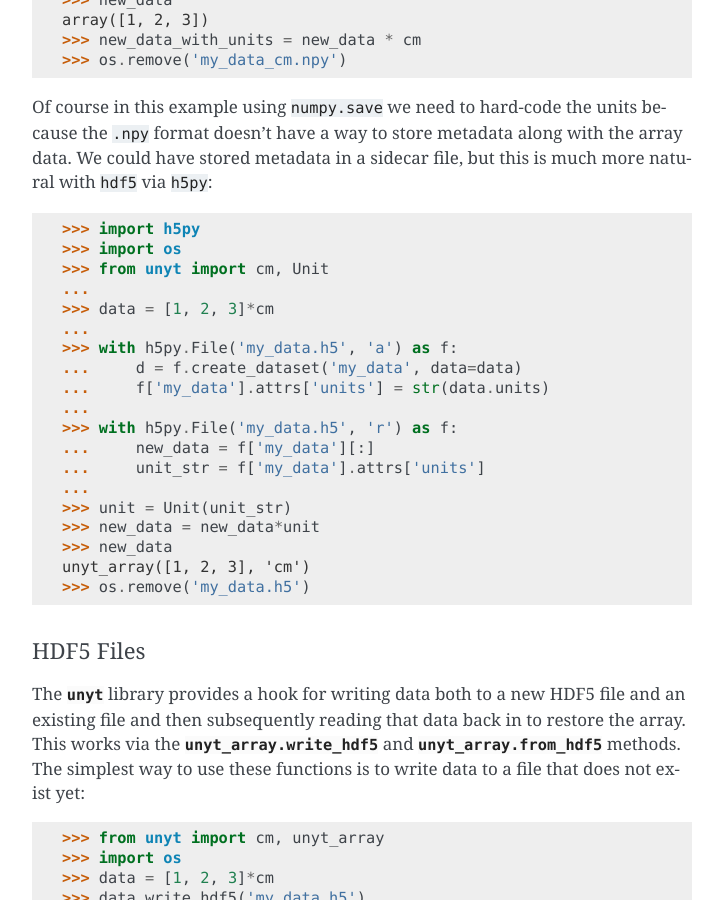
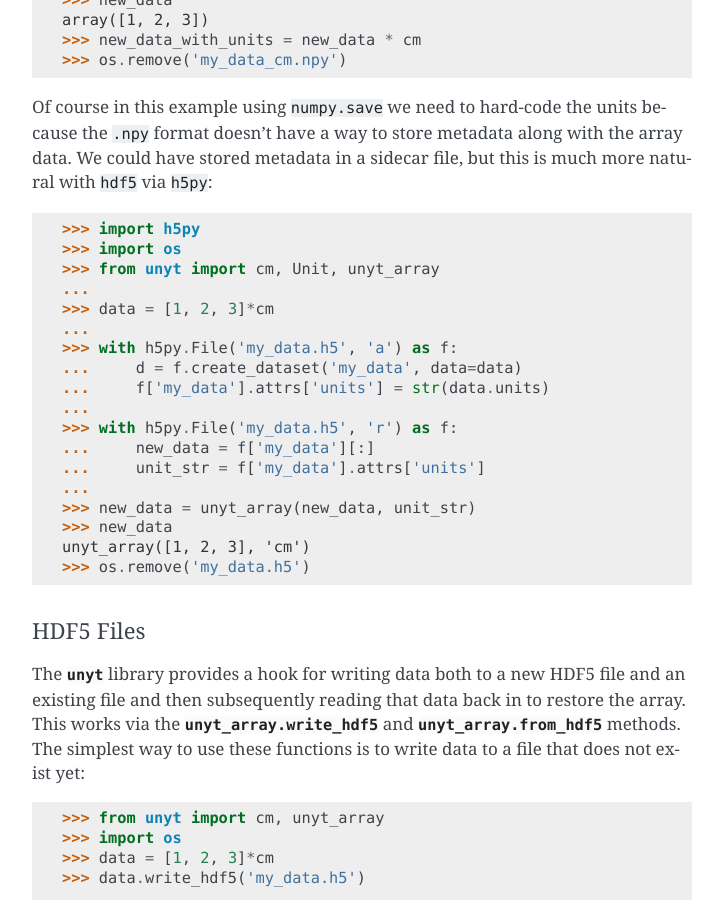
Before and after one commit to yt-project/unyt, a Sphinx documentation site: the page built from docs/usage.rst, in a window 1280 px wide and 900 px high, scrolled down 24993 px. Shown: the whole window, without its empty margins (388-1111 px from the left). Built offline with Sphinx 7.4.7, drawn with Linux system fonts in a browser that asks for light colours; pages that are not in the unit, such as notebooks, are missing from menus; the version number could not be read and is left out.

Commit message:
DOC: simplify save/load example (and avoid a copy)

```diff
--- a/docs/usage.rst
+++ b/docs/usage.rst
@@ -1161,7 +1161,7 @@ Of course in this example using ``numpy.save`` we need to hard-code the units be
 
   >>> import h5py
   >>> import os
-  >>> from unyt import cm, Unit
+  >>> from unyt import cm, Unit, unyt_array
   ...
   >>> data = [1, 2, 3]*cm
   ...
@@ -1173,8 +1173,7 @@ Of course in this example using ``numpy.save`` we need to hard-code the units be
   ...     new_data = f['my_data'][:]
   ...     unit_str = f['my_data'].attrs['units']
   ...
-  >>> unit = Unit(unit_str)
-  >>> new_data = new_data*unit
+  >>> new_data = unyt_array(new_data, unit_str)
   >>> new_data
   unyt_array([1, 2, 3], 'cm')
   >>> os.remove('my_data.h5')
```
